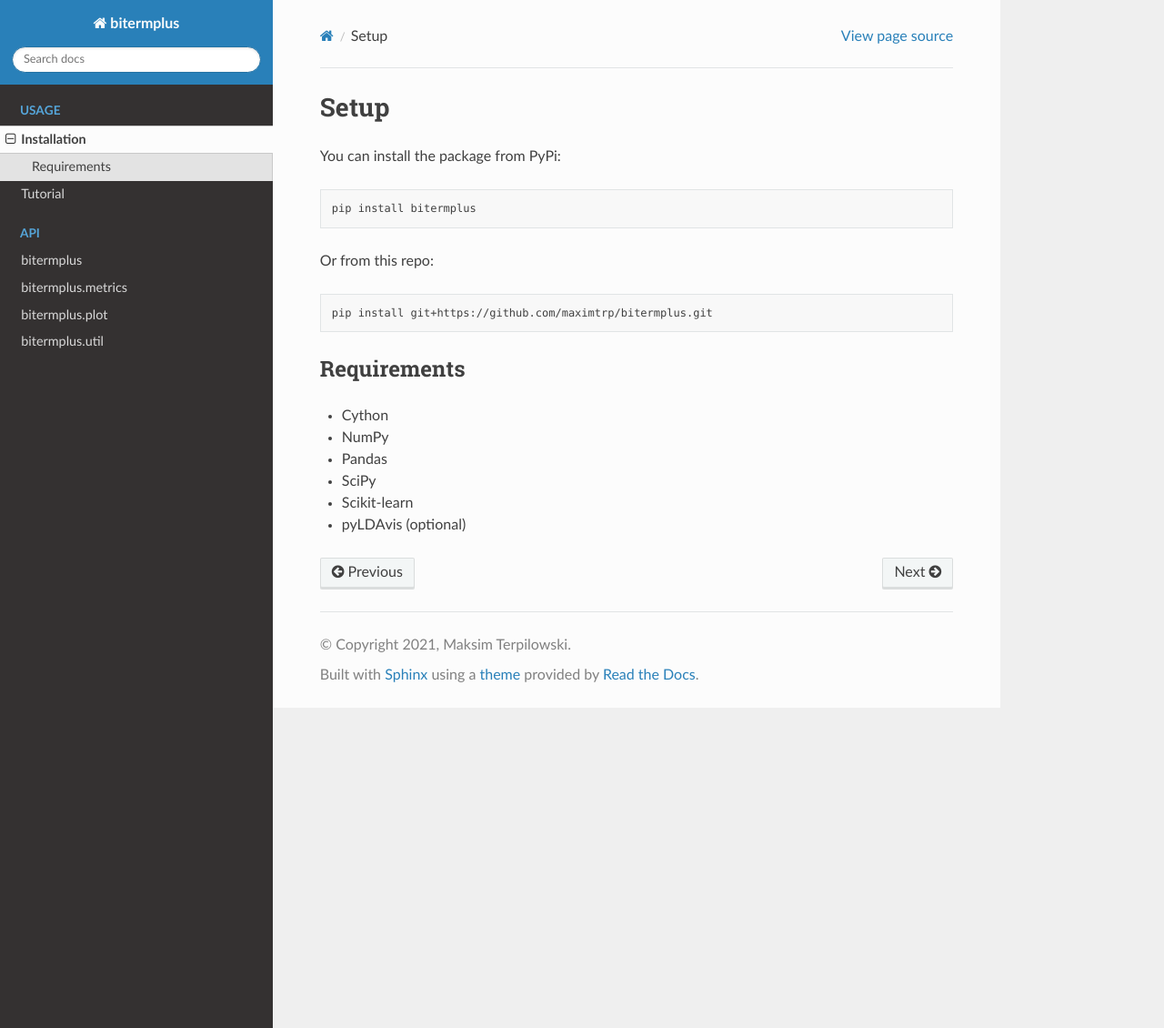
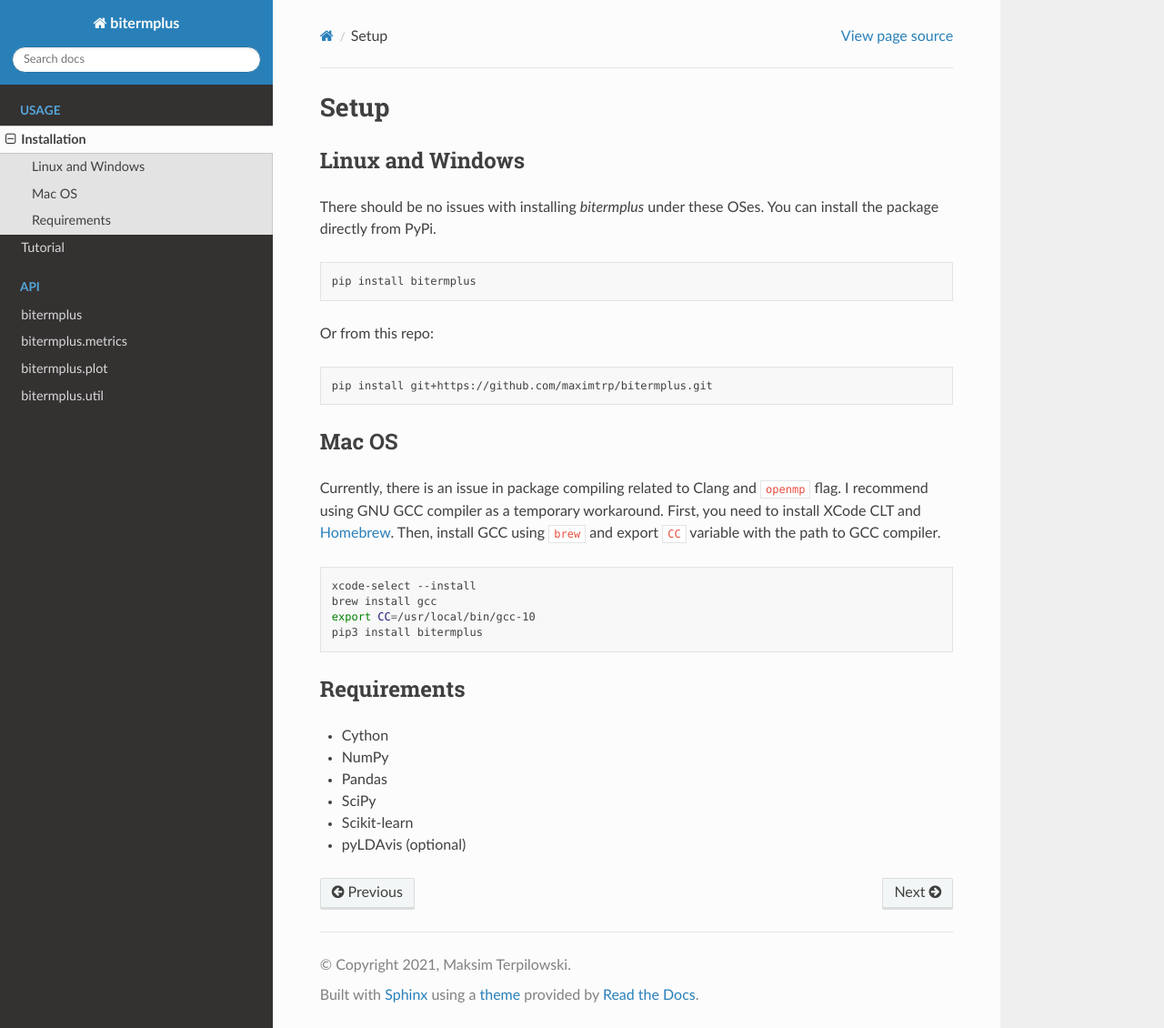
Before and after one commit to maximtrp/bitermplus, a Sphinx documentation site: the page built from docs/source/install.rst, in a window 1280 px wide and 1130 px high. Shown: the whole window at 91% size. Built offline with Sphinx 7.4.7 and the Read the Docs theme 2.0.0, drawn with Linux system fonts in a browser that asks for light colours.

Commit message:
docs updated

```diff
--- a/docs/source/install.rst
+++ b/docs/source/install.rst
@@ -1,7 +1,10 @@
 Setup
 -----
 
-You can install the package from PyPi:
+Linux and Windows
+~~~~~~~~~~~~~~~~~
+
+There should be no issues with installing *bitermplus* under these OSes. You can install the package directly from PyPi.
 
 .. code-block:: bash
 
@@ -13,6 +16,20 @@ Or from this repo:
 
     pip install git+https://github.com/maximtrp/bitermplus.git
 
+Mac OS
+~~~~~~
+
+Currently, there is an issue in package compiling related to Clang and ``openmp`` flag.
+I recommend using GNU GCC compiler as a temporary workaround.
+First, you need to install XCode CLT and `Homebrew <https://brew.sh>`_.
+Then, install GCC using ``brew`` and export ``CC`` variable with the path to GCC compiler.
+
+.. code-block:: bash
+
+    xcode-select --install
+    brew install gcc
+    export CC=/usr/local/bin/gcc-10
+    pip3 install bitermplus
 
 Requirements
 ~~~~~~~~~~~~
```
Also changed, not shown: README.md (+17 -1 lines), 1 other file.
